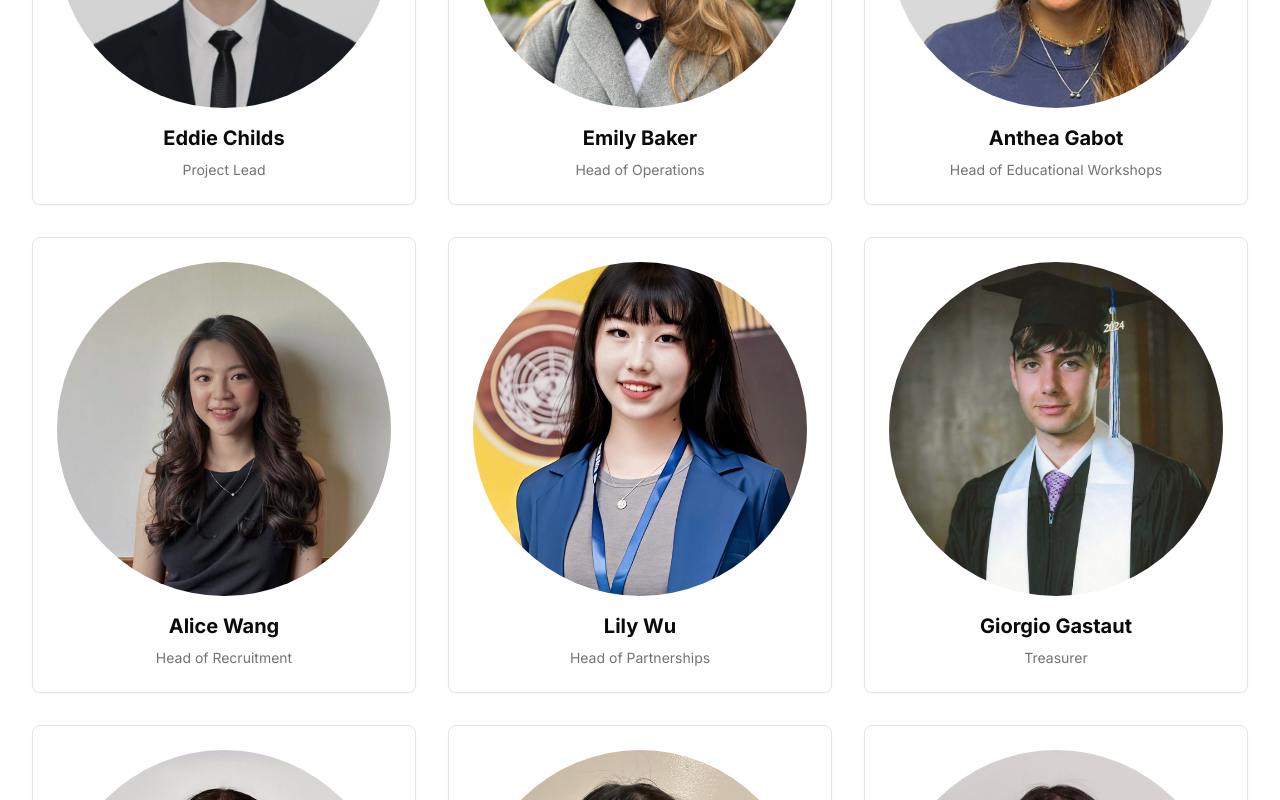
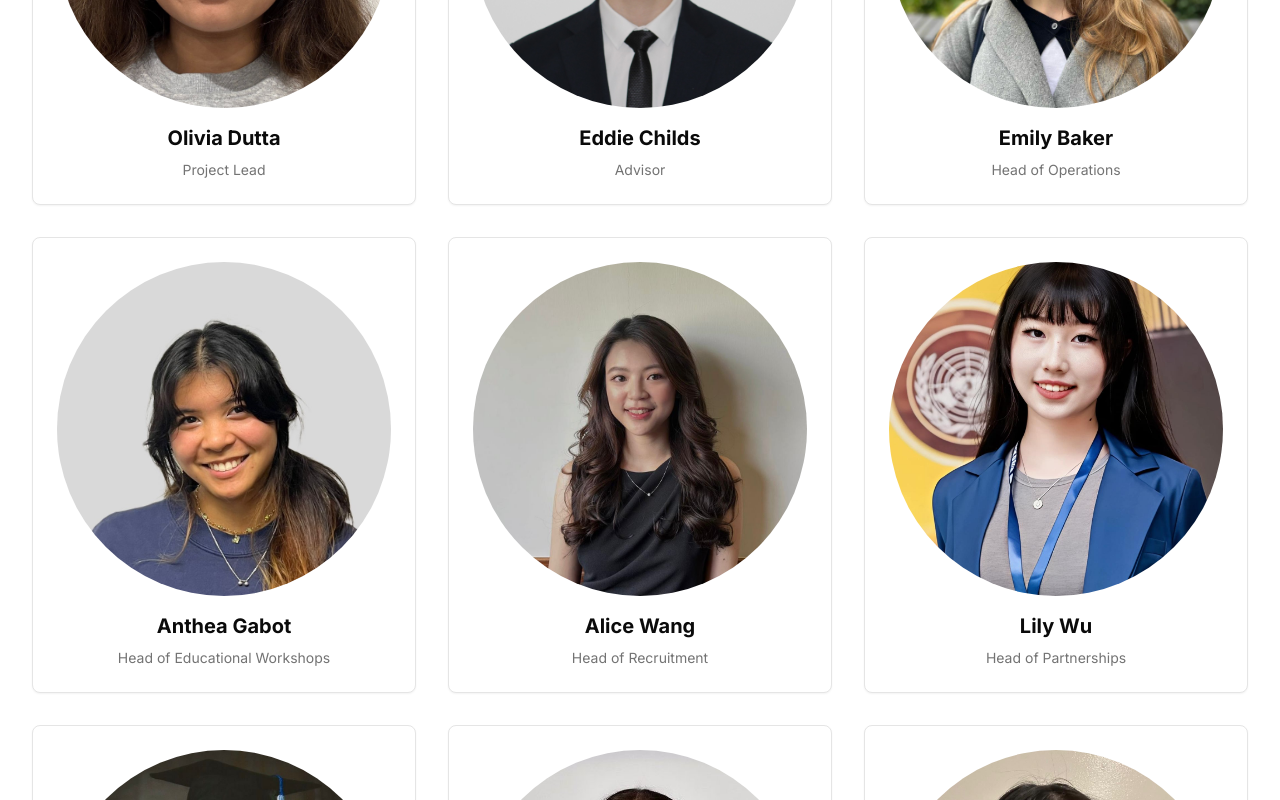
Before and after one commit to edegwaregodwin/Luna, a Next.js app: page /team in a window 1280 px wide. Shown: the part 820-1620 px from the top of the page. Built offline with nearby package versions, Linux system fonts and the light colour scheme.

Commit message:
team page change

```diff
--- a/app/team/constants.ts
+++ b/app/team/constants.ts
@@ -31,8 +31,13 @@ export const teamMembers: {
   image: StaticImageData;
 }[] = [
   {
+    name: "Olivia Dutta",
+    role: "Project Lead",
+    image: OliviaImage,
+  },
+  {
     name: "Eddie Childs",
-    role: "Project Lead",
+    role: "Advisor",
     image: EddieImage,
   },
   {
@@ -106,11 +111,6 @@ export const teamMembers: {
     image: AfiqImage,
   },
   {
-    name: "Olivia Dutta",
-    role: "Educational Workshops",
-    image: OliviaImage,
-  },
-  {
     name: "Jenessa Diep",
     role: "Educational Workshops",
     image: JenessaImage,
```
